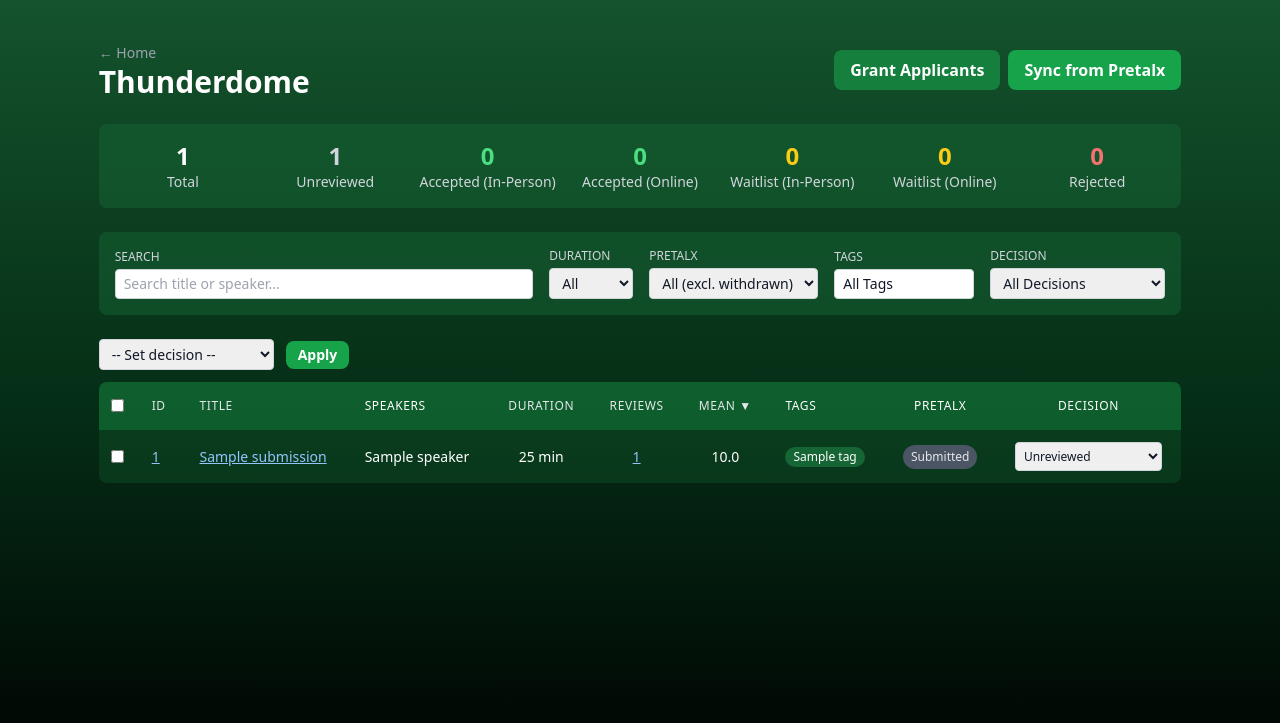
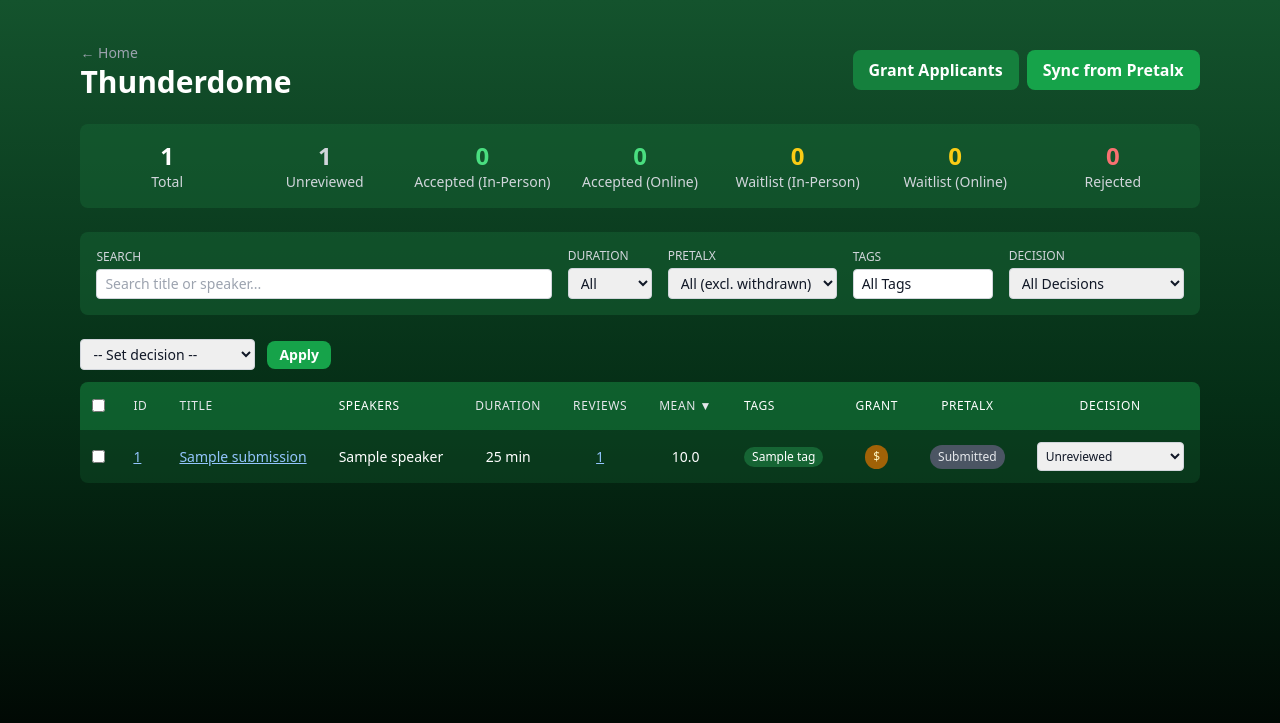
Before and after one commit to djangocon/djangoconus-automation, a Django app: page /thunderdome/ in a window 1280 px wide. Shown: the top 723 px of the page. Run offline with Django 4.2, Linux system fonts and the light colour scheme; a user stored in the database is signed in; tables that the repository leaves empty hold one stand-in row (values such as "Sample post"); parts of the project's set-up code (start-up, migrations or seed data) failed here and were passed over; some libraries are stand-ins or nearby versions.

Commit message:
:sparkles: Add grant column to thunderdome submissions table
Shows a $ badge when any speaker on the submission has applied for a
grant. Uses an Exists annotation to avoid N+1 queries.

```diff
--- a/templates/thunderdome/_submission_row.html
+++ b/templates/thunderdome/_submission_row.html
@@ -44,6 +44,16 @@
         </div>
     </td>
     <td class="py-3 px-4 text-sm text-center whitespace-nowrap">
+        {% if submission.has_grant_applicant %}
+            <span title="At least one speaker has applied for a grant"
+                  class="inline-flex py-1 px-2 text-xs text-yellow-100 bg-yellow-700 rounded-full">
+                $
+            </span>
+        {% else %}
+            <span class="text-gray-500">-</span>
+        {% endif %}
+    </td>
+    <td class="py-3 px-4 text-sm text-center whitespace-nowrap">
         <span class="inline-flex py-1 px-2 text-xs rounded-full {% if submission.pretalx_state == 'withdrawn' %}bg-gray-700 text-gray-300{% elif submission.pretalx_state == 'accepted' %}bg-green-800 text-green-200{% elif submission.pretalx_state == 'rejected' %}bg-red-800 text-red-200{% elif submission.pretalx_state == 'confirmed' %}bg-blue-800 text-blue-200{% else %}bg-gray-600 text-gray-200{% endif %}">
             {{ submission.get_pretalx_state_display }}
         </span>
--- a/templates/thunderdome/_submissions_table.html
+++ b/templates/thunderdome/_submissions_table.html
@@ -50,6 +50,7 @@
                             </a>
                         </th>
                         <th class="py-3 px-4 text-xs font-medium tracking-wider text-left uppercase">Tags</th>
+                        <th class="py-3 px-4 text-xs font-medium tracking-wider text-center uppercase">Grant</th>
                         <th class="py-3 px-4 text-xs font-medium tracking-wider text-center uppercase">Pretalx</th>
                         <th class="py-3 px-4 text-xs font-medium tracking-wider text-center uppercase">Decision</th>
                     </tr>
--- a/thunderdome/views.py
+++ b/thunderdome/views.py
@@ -2,7 +2,7 @@ import re
 
 from django.contrib import messages
 from django.contrib.admin.views.decorators import staff_member_required
-from django.db.models import Avg, Count, Q
+from django.db.models import Avg, Count, Exists, OuterRef, Q
 from django.db.models.functions import Lower
 from django.http import HttpRequest, HttpResponse
 from django.shortcuts import get_object_or_404, redirect, render
@@ -14,9 +14,11 @@ from .models import Event, Speaker, Submission, Tag
 
 @staff_member_required
 def submissions_view(request: HttpRequest) -> HttpResponse:
+    grant_speakers = Speaker.objects.filter(submissions=OuterRef("pk"), applied_for_grant=True)
     submissions = Submission.objects.annotate(
         annotated_review_count=Count("reviews", filter=~Q(reviews__score__isnull=True)),
         annotated_review_mean=Avg("reviews__score"),
+        has_grant_applicant=Exists(grant_speakers),
     ).prefetch_related("speakers", "tags")
 
     # Text search (title and speaker name)
@@ -122,10 +124,12 @@ def submission_set_state_view(request: HttpRequest, pk: int) -> HttpResponse:
         submission.state = new_state
         submission.save(update_fields=["state"])
 
+    grant_speakers = Speaker.objects.filter(submissions=OuterRef("pk"), applied_for_grant=True)
     submission = (
         Submission.objects.annotate(
             annotated_review_count=Count("reviews", filter=~Q(reviews__score__isnull=True)),
             annotated_review_mean=Avg("reviews__score"),
+            has_grant_applicant=Exists(grant_speakers),
         )
         .prefetch_related("speakers", "tags")
         .get(pk=pk)
```
